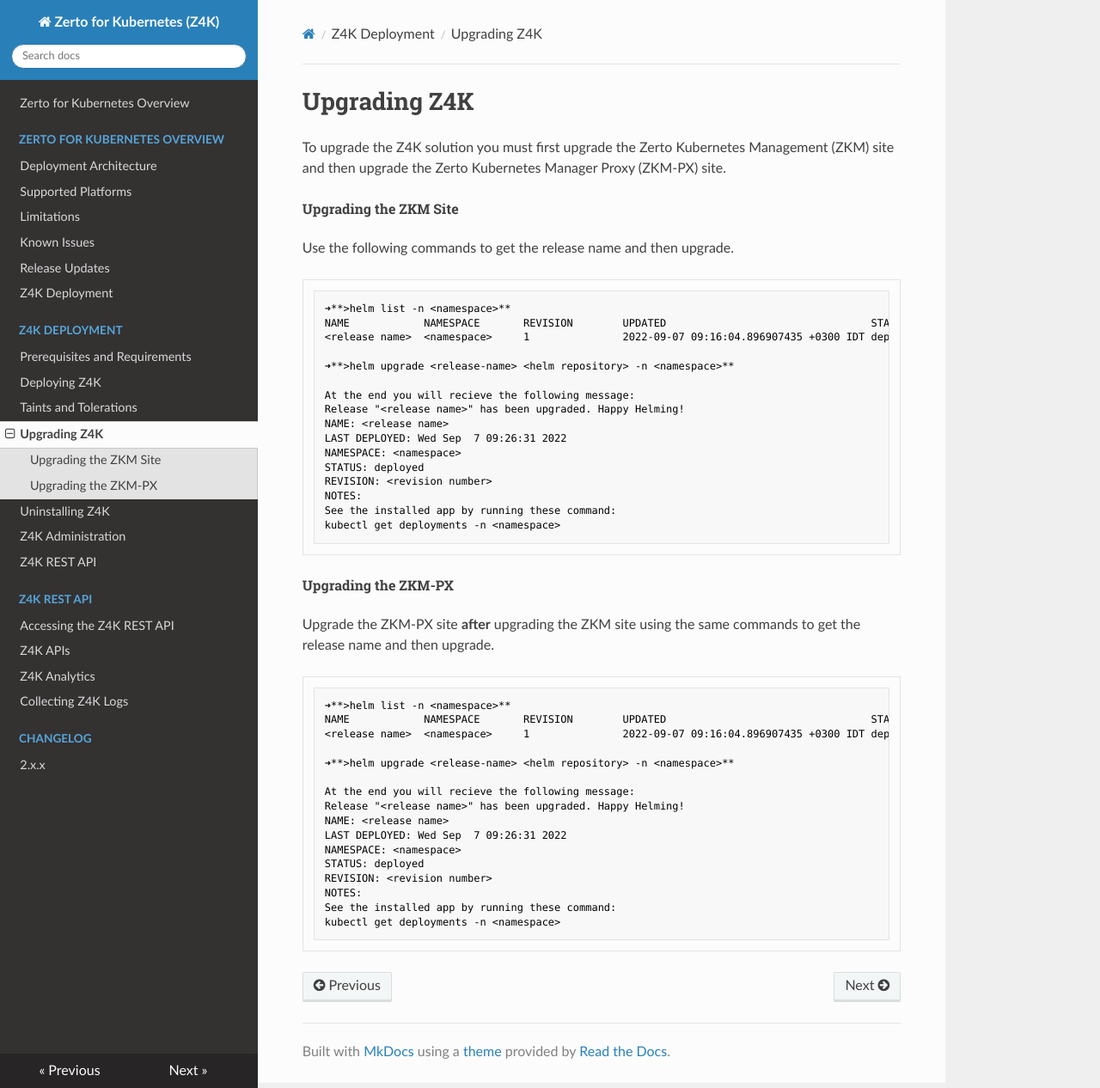
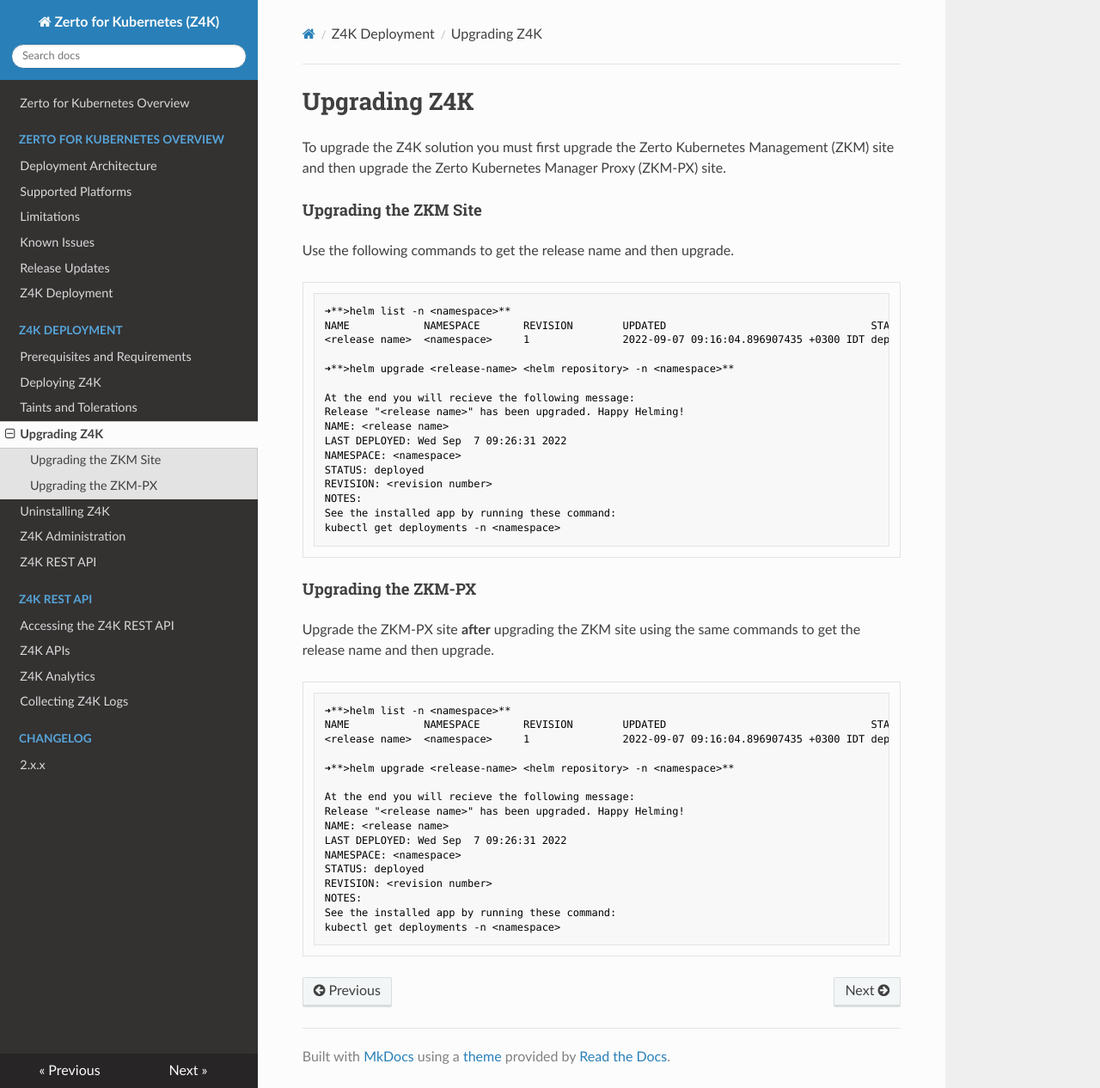
Before and after one commit to ZertoPublic/Z4K, an MkDocs documentation site: the page built from docs/UpgradingZ4K.md, in a window 1280 px wide and 1266 px high. Shown: the whole window at 86% size. Built offline with MkDocs 1.6.1, drawn with Linux system fonts in a browser that asks for light colours.

````diff
--- a/docs/UpgradingZ4K.md
+++ b/docs/UpgradingZ4K.md
@@ -2,7 +2,7 @@
 
 To upgrade the Z4K solution you must first upgrade the Zerto Kubernetes Management (ZKM) site and then upgrade the Zerto Kubernetes Manager Proxy (ZKM-PX) site.
 
-###### Upgrading the ZKM Site
+#### Upgrading the ZKM Site
 
 Use the following commands to get the release name and then upgrade.
 
@@ -25,7 +25,7 @@ See the installed app by running these command:
 kubectl get deployments -n <namespace>
 ```
 
-###### Upgrading the ZKM-PX
+#### Upgrading the ZKM-PX
 
 Upgrade the ZKM-PX site **after** upgrading the ZKM site using the same commands to get the release name and then upgrade.
 
````
